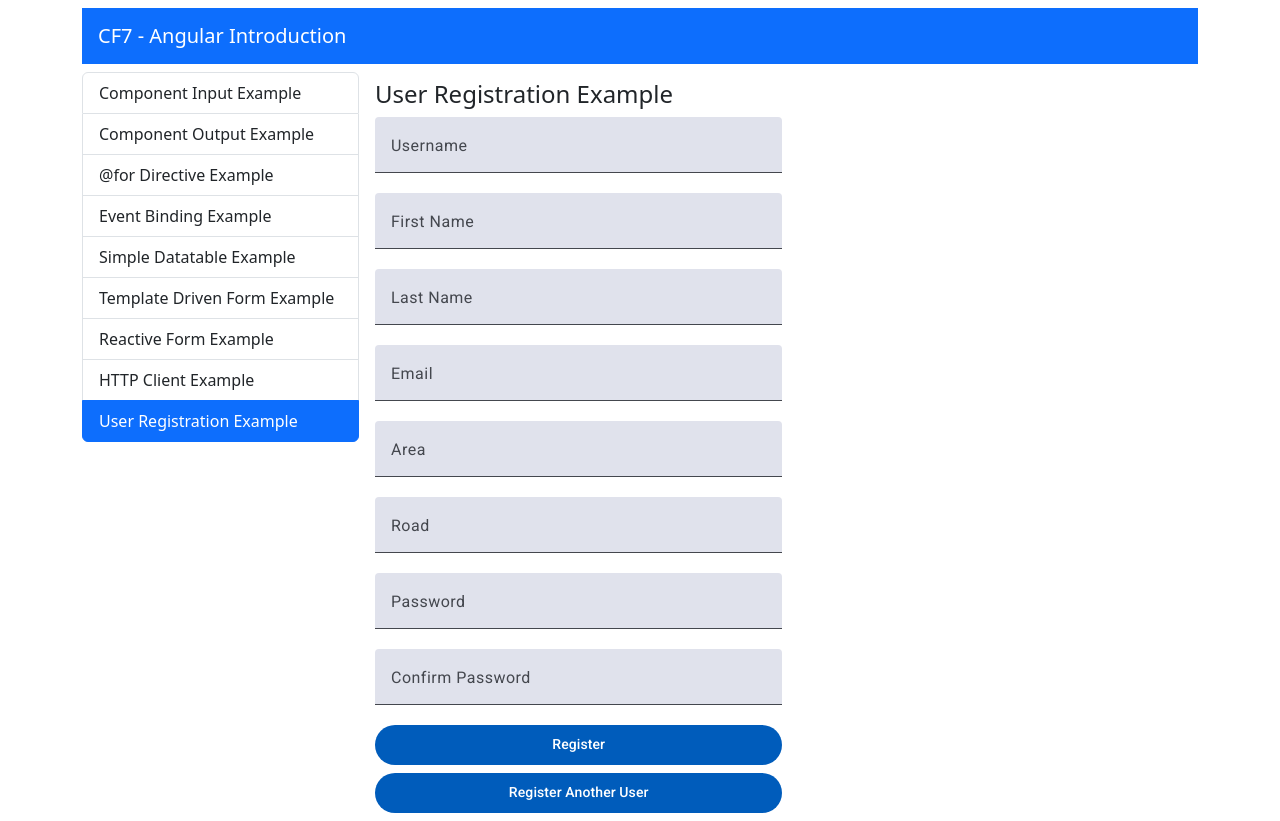
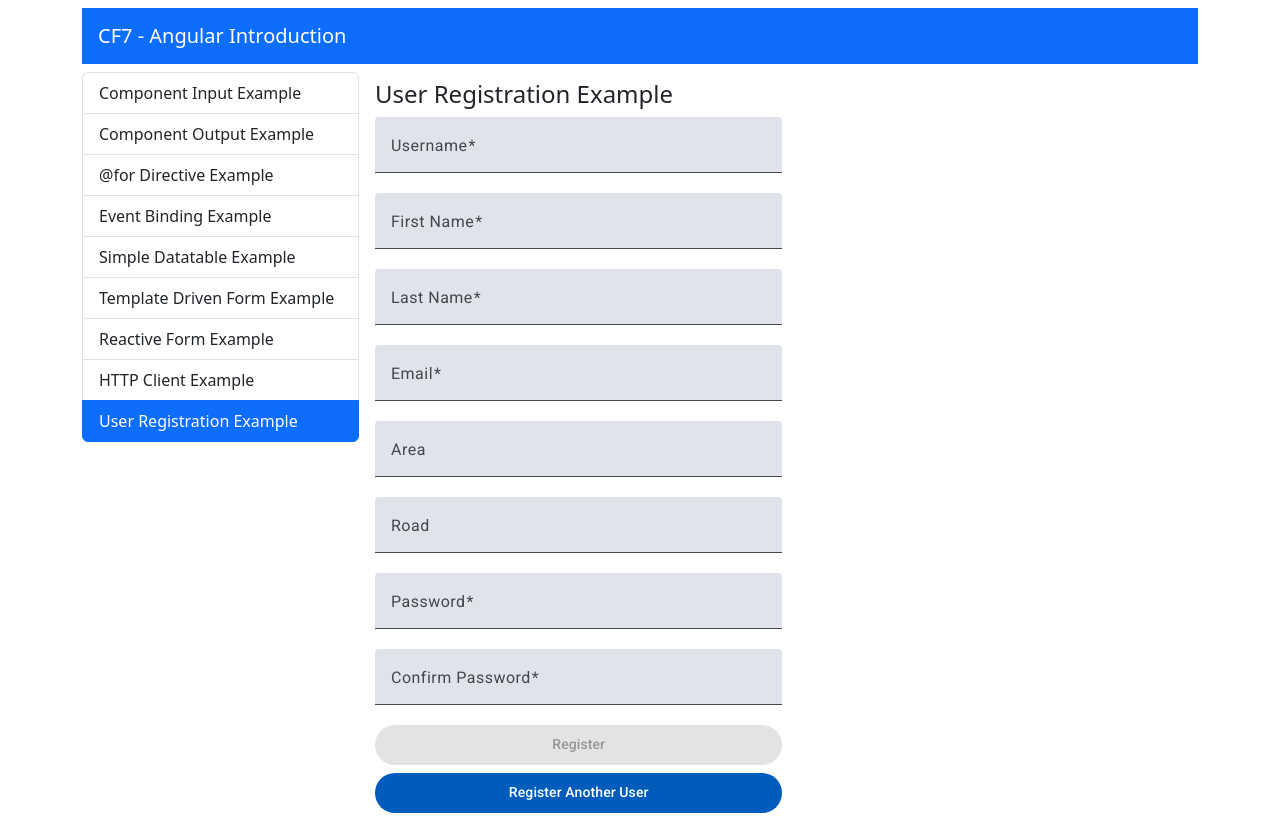
Before and after one commit to dionysisvossos/cf7-angular-introduction, an Angular app in the folder angular-introduction/: page /user-registration-example in a window 1280 px wide. Built offline with nearby package versions, Linux system fonts and the light colour scheme.

Commit message:
feat: password confirm added

```diff
--- a/angular-introduction/src/app/components/user-registration/user-registration.component.html
+++ b/angular-introduction/src/app/components/user-registration/user-registration.component.html
@@ -1,54 +1,67 @@
 <h4>User Registration Example</h4>
 
 <div class="d-flex flex-column mt-2 w-50">
-    <form class="d-flex flex-column">
+    <form [formGroup]="form" class="d-flex flex-column">
         <mat-form-field>
             <mat-label>Username</mat-label>
-            <input type="text" matInput>
+            <input type="text" matInput formControlName="username">
             <mat-error>Username is required</mat-error>
         </mat-form-field>
 
         <mat-form-field>
             <mat-label>First Name</mat-label>
-            <input type="text" matInput>
+            <input type="text" matInput formControlName="name">
             <mat-error>First Name is required</mat-error>
         </mat-form-field>
 
         <mat-form-field>
             <mat-label>Last Name</mat-label>
-            <input type="text" matInput>
+            <input type="text" matInput formControlName="surname">
             <mat-error>Last Name is required</mat-error>
         </mat-form-field>
 
         <mat-form-field>
             <mat-label>Email</mat-label>
-            <input type="email" matInput>
+            <input type="email" matInput formControlName="email" (blur)="checkDuplicateEmail()">
             <mat-error>Email is missing or invalid</mat-error>
         </mat-form-field>
 
+        <div formGroupName="address" class="d-flex flex-column">
             <mat-form-field>
                 <mat-label>Area</mat-label>
-            <input type="text" matInput>
+                <input type="text" matInput formControlName="area">
             </mat-form-field>
 
             <mat-form-field>
                 <mat-label>Road</mat-label>
-            <input type="text" matInput>
+                <input type="text" matInput formControlName="road">
             </mat-form-field>
-
+        </div>
         <mat-form-field>
             <mat-label>Password</mat-label>
-            <input type="password" matInput>
-            <mat-error>Password is mmissing or invalid</mat-error>
+            <input type="password" matInput formControlName="password">
+            @if (form.get('password')?.invalid && form.get('password')?.touched) {
+                <mat-error>Password is missing or invalid</mat-error>
+            }
         </mat-form-field>
 
         <mat-form-field>
             <mat-label>Confirm Password</mat-label>
-            <input type="password" matInput>
+            <input type="password" matInput formControlName="confirmPassword">
+            @if (form.get('confirmPassword')?.invalid && form.get('confirmPassword')?.touched) {
+                <mat-error>Confirm Password is required</mat-error>
+            } @else {
+            @if (form.get('confirmPassword')?.hasError('passwordMismatch')) {
                 <mat-error>Password does not match</mat-error>
+                }
+            }
         </mat-form-field>
 
-        <button mat-flat-button color="primary">Register</button>
+        <button
+            mat-flat-button
+            color="primary"
+            [disabled]="form.invalid"
+            (click)="onSubmit()">Register</button>
     </form>
 </div>
 
--- a/angular-introduction/src/app/components/user-registration/user-registration.component.ts
+++ b/angular-introduction/src/app/components/user-registration/user-registration.component.ts
@@ -3,13 +3,13 @@ import { MatInputModule } from '@angular/material/input';
 import { MatFormFieldModule } from '@angular/material/form-field';
 import { MatButtonModule } from '@angular/material/button';
 import {
+  AbstractControl,
   FormControl,
   FormGroup,
   ReactiveFormsModule,
   Validators } from '@angular/forms';
 import { min } from 'rxjs';
 import { add } from 'lodash-es';
-
 
 @Component({
   selector: 'app-user-registration',
@@ -35,5 +35,35 @@ export class UserRegistrationComponent {
     }),
     password: new FormControl('', [Validators.required, Validators.minLength(4)]),
     confirmPassword: new FormControl('', [Validators.required, Validators.minLength(4)]),
-  });
+  },
+  this.passwordConfirmValidator
+);
+
+  passwordConfirmValidator(control: AbstractControl): {[key: string]: boolean} | null {
+    const form = control as FormGroup;
+
+    const password = form.get('password')?.value;
+    const confirmPassword = form.get('confirmPassword')?.value;
+    if (password && confirmPassword && password !== confirmPassword) {
+      // If the passwords do not match, return an error object
+      // to indicate the mismatch
+      form.get('confirmPassword')?.setErrors({ passwordMismatch: true });
+      return { passwordMismatch: true };
+    }
+    return null;
+  }
+
+  onSubmit() {
+    const data = this.form.value;
+    console.log(data);
+  };
+
+  checkDuplicateEmail() {
+    const email = this.form.get('email')?.value;
+    if (email) {
+
+    }
+  }
+
+
 }
```
Lines whose indentation alone changed are shown as unchanged.
